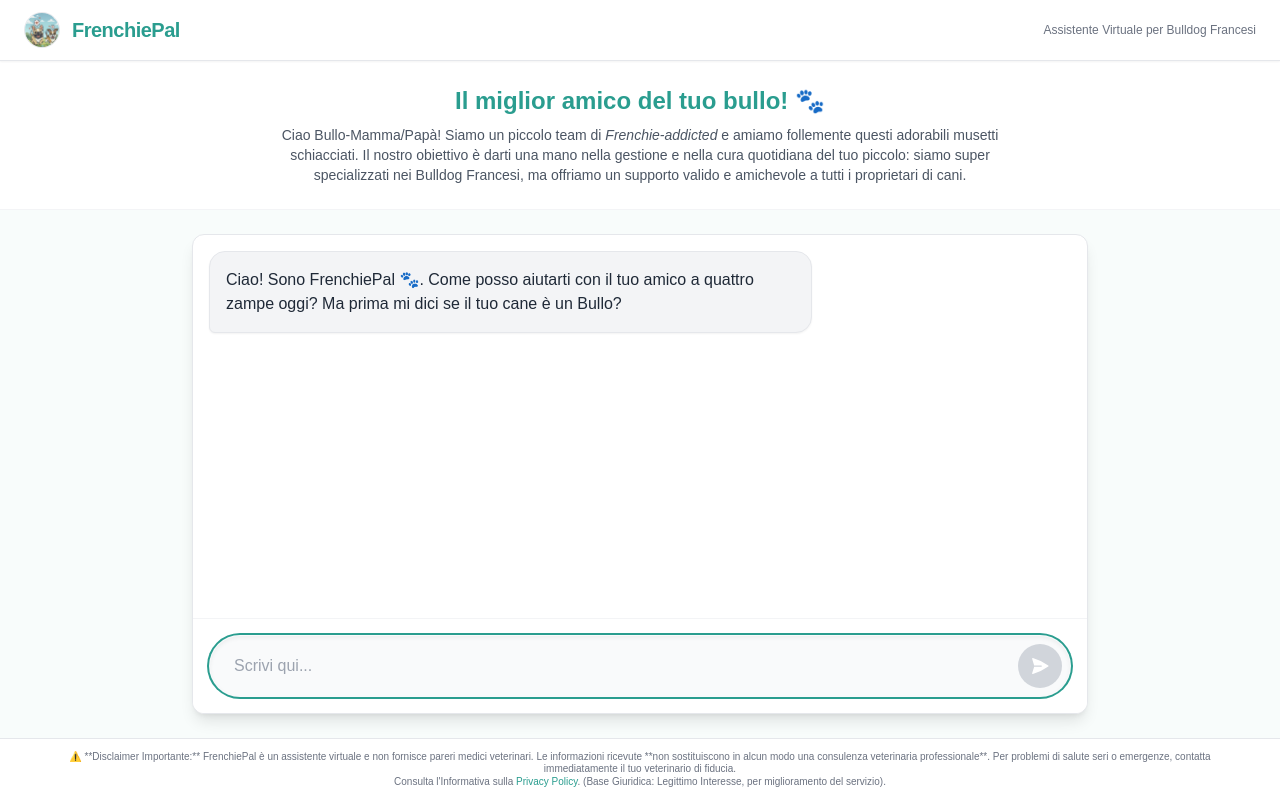
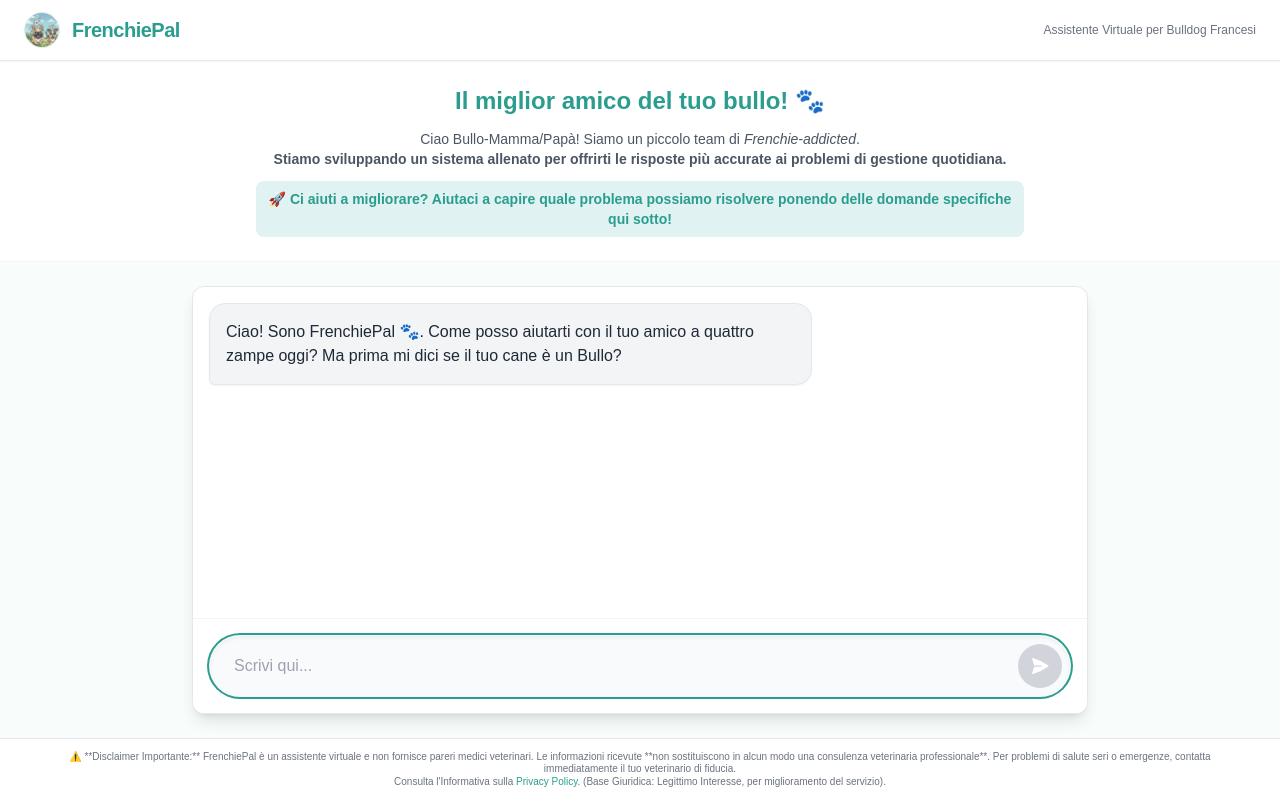
Before and after one commit to tartagliagiuseppe87-afk/frenchiepal, a Next.js app: page / in a window 1280 px wide. Built offline with nearby package versions, Linux system fonts and the light colour scheme.

Commit message:
Revise introduction and enhance user engagement
Updated the introductory section with engaging text and a call to action.

```diff
--- a/pages/index.js
+++ b/pages/index.js
@@ -23,15 +23,21 @@ export default function Home() {
         </div>
       </header>
 
-      {/* 2. SEZIONE INTRODUTTIVA (Testo esplicativo, senza pulsanti) */}
+      {/* 2. SEZIONE INTRODUTTIVA (Testo Aggiornato e Ingaggiante) */}
       <div className="flex-none px-4 py-4 md:py-6 text-center bg-white border-b border-gray-100">
-        <div className="max-w-3xl mx-auto">
-            <h2 className="text-xl md:text-2xl font-bold text-[#2a9d8f] mb-2">
+        <div className="max-w-3xl mx-auto space-y-3">
+            <h2 className="text-xl md:text-2xl font-bold text-[#2a9d8f]">
                 Il miglior amico del tuo bullo! 🐾
             </h2>
+
             <p className="text-xs md:text-sm text-gray-600 leading-relaxed">
-              Ciao Bullo-Mamma/Papà! Siamo un piccolo team di <em>Frenchie-addicted</em> e amiamo follemente questi adorabili musetti schiacciati.
-              Il nostro obiettivo è darti una mano nella gestione e nella cura quotidiana del tuo piccolo: siamo super specializzati nei Bulldog Francesi, ma offriamo un supporto valido e amichevole a tutti i proprietari di cani.
+              Ciao Bullo-Mamma/Papà! Siamo un piccolo team di <em>Frenchie-addicted</em>.
+              <br className="hidden md:inline"/>
+              <strong>Stiamo sviluppando un sistema allenato per offrirti le risposte più accurate ai problemi di gestione quotidiana.</strong>
+            </p>
+
+            <p className="text-xs md:text-sm text-[#2a9d8f] font-semibold bg-[#e0f2f1] p-2 rounded-lg inline-block">
+              🚀 Ci aiuti a migliorare? Aiutaci a capire quale problema possiamo risolvere ponendo delle domande specifiche qui sotto!
             </p>
         </div>
       </div>
```
